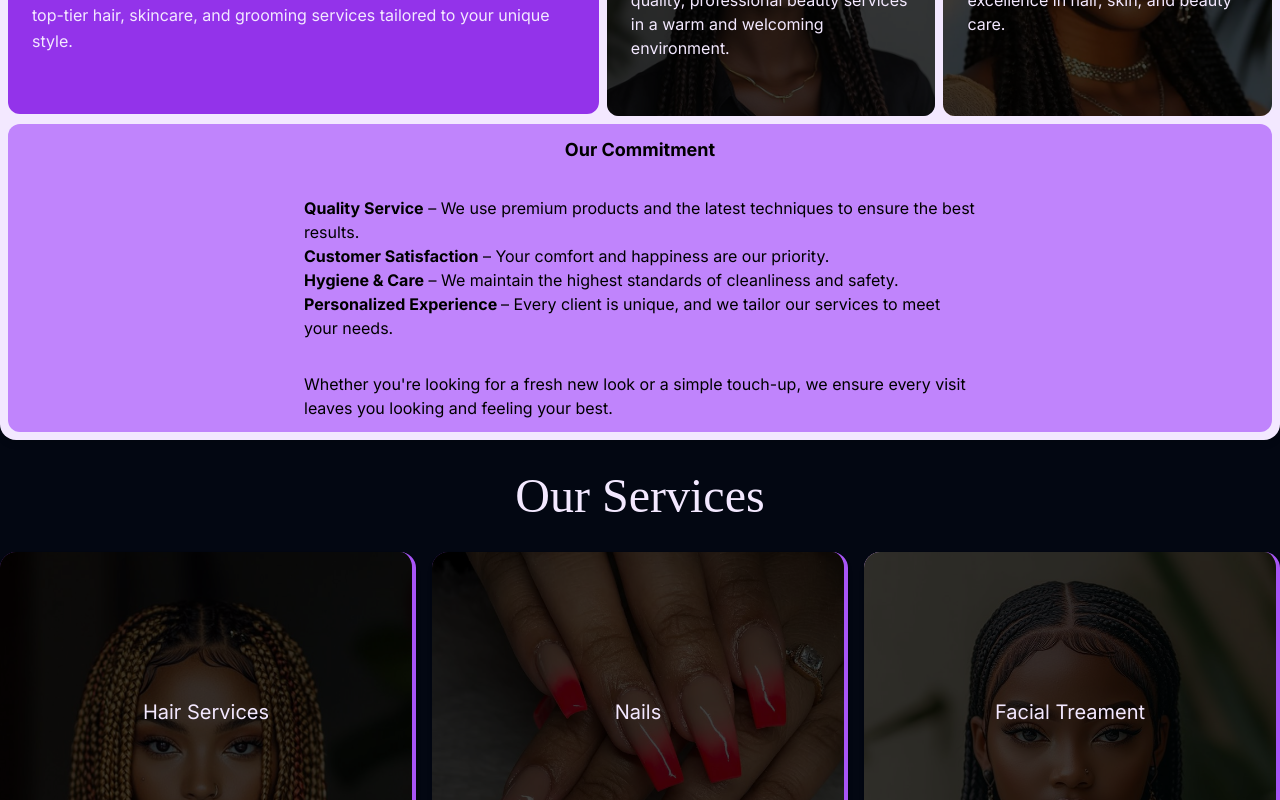
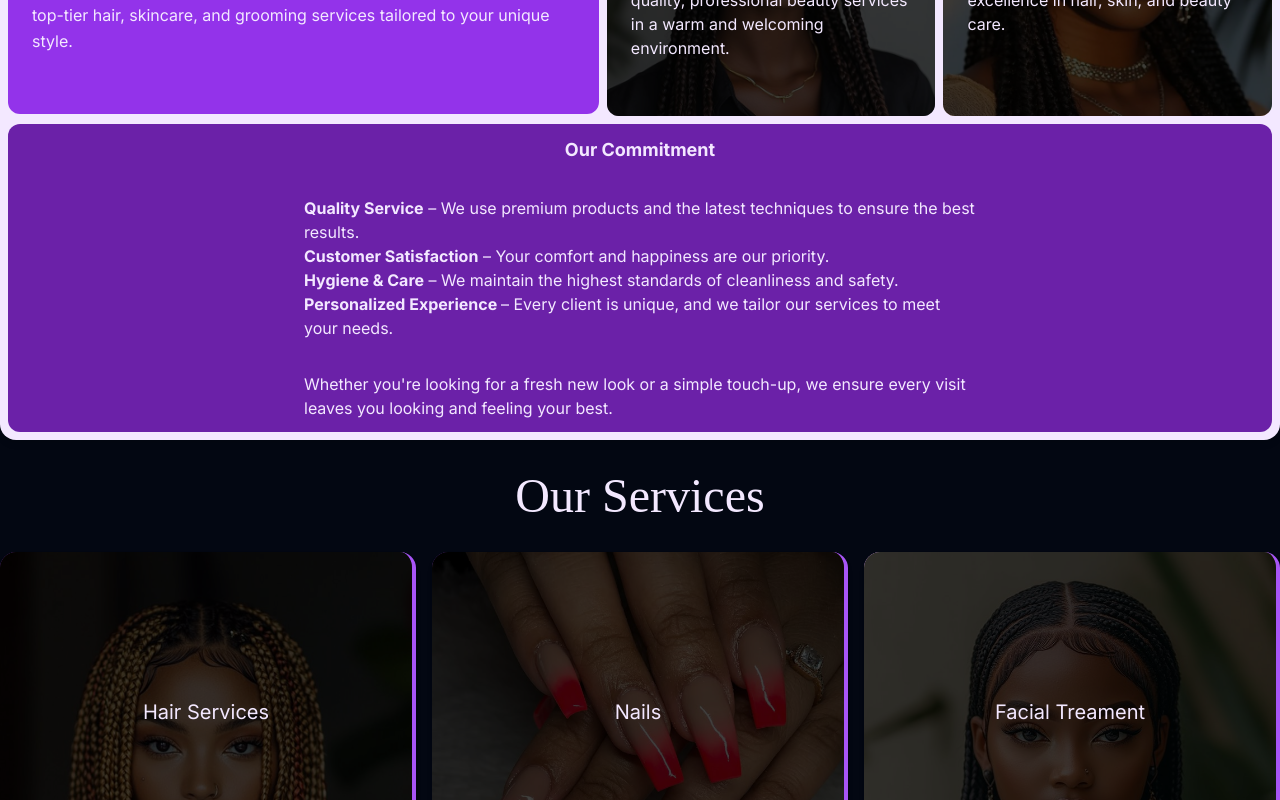
Before and after one commit to ErikDevs/sherinessbeautysalon, a React (Vite) app in the folder frontend/: page / in a window 1280 px wide. Shown: the part 1120-1920 px from the top of the page. Built offline with nearby package versions, Linux system fonts and the light colour scheme; a web font is replaced by a local one.

Commit message:
new changes

```diff
--- a/frontend/src/components/Header.jsx
+++ b/frontend/src/components/Header.jsx
@@ -60,7 +60,7 @@ const Header = () => {
           ))}
         </ul>
         <Button
-          className="drop-shadow px-5 py-2 bg-gradient-to-tr from-pink-500 to-red-500 text-primary"
+          className="drop-shadow px-5 py-2 bg-gradient-to-tr from-pink-700 to-purple-700 text-primary"
           name="Book Appointment"
         />
       </nav>
--- a/frontend/src/sections/About.jsx
+++ b/frontend/src/sections/About.jsx
@@ -56,25 +56,19 @@ const AboutUs = () => {
       </div>
 
       {/* commitment */}
-      <div className="mt-2 w-full p-3 bg-purple-400 flex-col rounded-xl items-center gap-8 flex justify-center ">
-        <h2 className="text-lg font-bold font-sans text-secondary">
+      <div className="mt-2 w-full p-3 bg-purple-800 flex-col rounded-xl items-center gap-8 text-primary flex justify-center ">
+        <h2 className="text-lg font-bold font-sans text-primary">
           Our Commitment
         </h2>
         <p className="text-start max-w-2xl">
-          <span className="font-bold text-secondary">Quality Service</span> – We
-          use premium products and the latest techniques to ensure the best
-          results. <br />
-          <span className="font-bold text-secondary">
-            Customer Satisfaction
-          </span>{" "}
-          – Your comfort and happiness are our priority. <br />
-          <span className="font-bold text-secondary">Hygiene & Care</span> – We
-          maintain the highest standards of cleanliness and safety. <br />
-          <span className="font-bold text-secondary">
-            Personalized Experience{" "}
-          </span>{" "}
-          – Every client is unique, and we tailor our services to meet your
-          needs.
+          <span className="font-bold ">Quality Service</span> – We use premium
+          products and the latest techniques to ensure the best results. <br />
+          <span className="font-bold ">Customer Satisfaction</span> – Your
+          comfort and happiness are our priority. <br />
+          <span className="font-bold ">Hygiene & Care</span> – We maintain the
+          highest standards of cleanliness and safety. <br />
+          <span className="font-bold ">Personalized Experience </span> – Every
+          client is unique, and we tailor our services to meet your needs.
         </p>
         <p className="max-w-2xl">
           Whether you're looking for a fresh new look or a simple touch-up, we
--- a/frontend/src/sections/Contact.jsx
+++ b/frontend/src/sections/Contact.jsx
@@ -2,13 +2,13 @@ import React from "react";
 
 const Contact = () => {
   return (
-    <section className="bg-purple-600 mt-8 rounded-2xl overflow-hidden">
+    <section className="bg-purple-800 mt-8 rounded-2xl overflow-hidden">
       <div className="flex flex-col-reverse justify-end gap-4 items-center md:flex-row">
         <div className="mx-4 mb-4 md:w-full text-primary">
           <h1 className="font-script text-5xl">Ready to glow?</h1>
           <h2 className="font-medium">Book your appointment today!</h2>
           <form action="" className="flex flex-col mt-10 gap-y-2">
-            <h1 className="font-bold text-4xl">Contact Us via Email</h1>
+            <h1 className="font-bold text-4xl my-4">Contact Us via Email</h1>
             <input
               type="text"
               className="bg-purple-200 p-3 rounded-md outline-none"
@@ -33,7 +33,7 @@ const Contact = () => {
               placeholder="Message"
               id=""
             ></textarea>
-            <button className="bg-gradient-to-tr from-purple-400 to-purple-500 drop-shadow-md px-6 py-4 rounded-full mt-4 text-primary">
+            <button className="bg-gradient-to-tr from-pink-700 to-purple-700 drop-shadow-md px-6 py-4 rounded-full mt-4 text-primary">
               Send
             </button>
           </form>
--- a/frontend/src/sections/Hero.jsx
+++ b/frontend/src/sections/Hero.jsx
@@ -31,7 +31,7 @@ const Hero = () => {
             <div className="flex gap-4 mt-8">
               <Button
                 name="Get in touch"
-                className="cursor-pointer px-5 py-3 w-full bg-gradient-to-tr from-pink-500 to-red-500"
+                className="cursor-pointer px-5 py-3 w-full bg-gradient-to-tr from-pink-700 to-purple-700"
               />
               <Button
                 name="See our work"
--- a/frontend/src/sections/Testmonial.jsx
+++ b/frontend/src/sections/Testmonial.jsx
@@ -99,7 +99,7 @@ const Testmonial = () => {
             Join Our Journey to Greatness
           </h2>
           <form
-            className="flex justify-between flex-col gap-y-2 md:flex-row text-secondary"
+            className="flex drop-shadow-md justify-between flex-col gap-y-2 md:flex-row text-secondary"
             action=""
           >
             <input
@@ -108,7 +108,7 @@ const Testmonial = () => {
               placeholder="Enter your email"
             />
             <button
-              className="px-6 py-3 rounded-xl md:rounded-r-xl md:rounded-none text-primary bg-gradient-to-tr from-pink-500 to-purple-500"
+              className="px-6 py-3 rounded-xl md:rounded-r-xl md:rounded-none text-primary bg-gradient-to-tr from-pink-700 to-purple-700"
               type="submit"
             >
               Send
```
